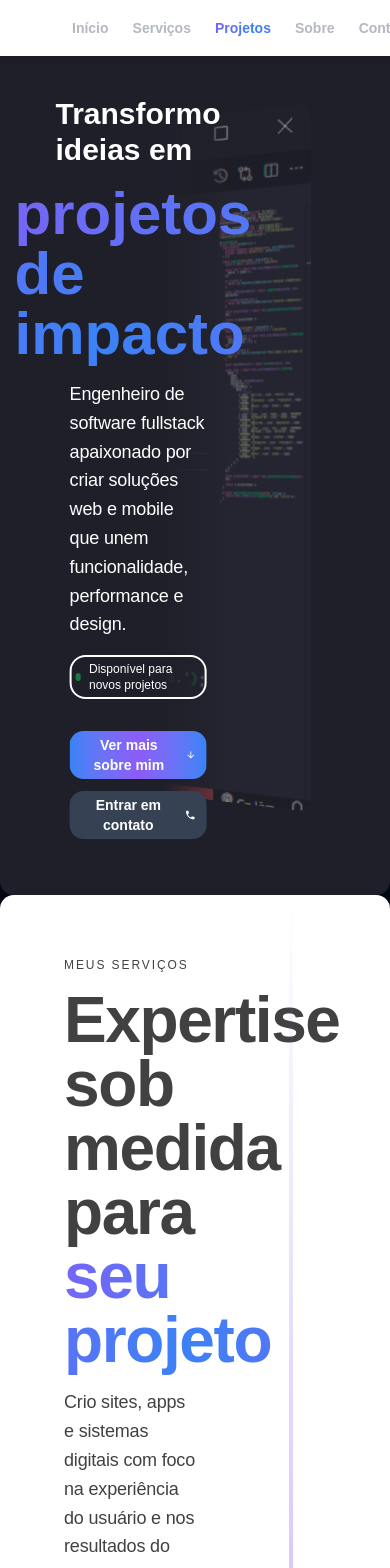
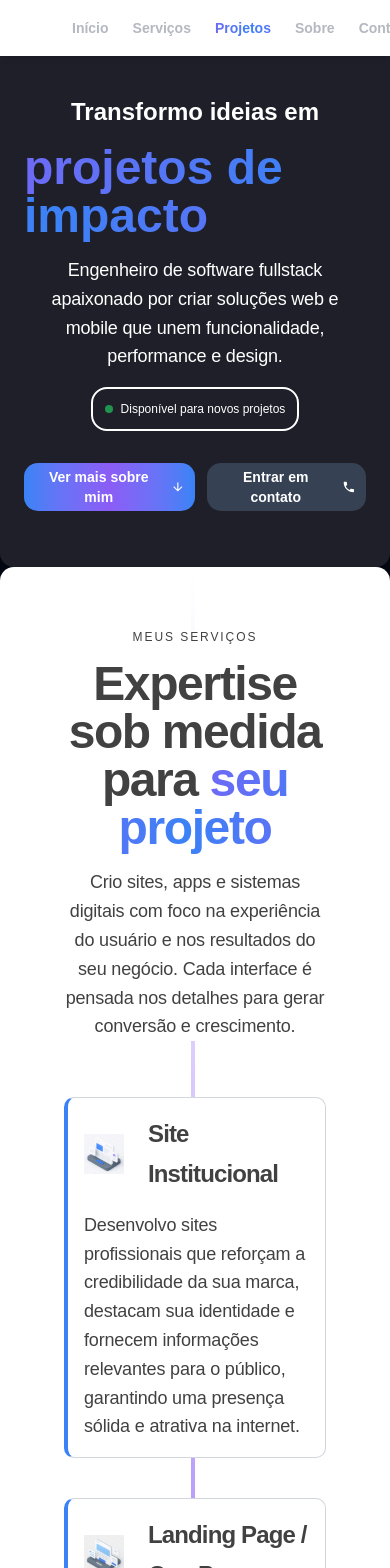
Before and after one commit to ArthurLelis/Portfolio, a Next.js app: page / in a window 390 px wide. Shown: the top 1568 px of the page. Built offline with nearby package versions, Linux system fonts and the light colour scheme.

Commit message:
update responsiveness

```diff
--- a/src/view/components/Button.tsx
+++ b/src/view/components/Button.tsx
@@ -10,7 +10,7 @@ interface ButtonProps extends ComponentProps<'button'> {
 }
 
 const button = tv({
-  base: 'flex items-center justify-center gap-2 cursor-pointer p-2 h-12 rounded-xl border-2 transition-all text-sm sm:text-base disabled:cursor-not-allowed font-semibold',
+  base: 'flex items-center justify-center gap-2 cursor-pointer p-2 h-12 rounded-xl border-2 transition-all text-sm 2xl:text-base disabled:cursor-not-allowed font-semibold',
   variants: {
     variant: {
       primary:
--- a/src/view/components/Typewriter.tsx
+++ b/src/view/components/Typewriter.tsx
@@ -2,16 +2,15 @@ import { useEffect, useState } from 'react';
 import { motion } from 'framer-motion';
 
 const words = [
-  "soluções criativas",
-  "projetos de impacto",
-  "produtos inteligentes",
-  "resultados reais",
+  'soluções criativas',
+  'projetos de impacto',
+  'resultados reais',
 ];
 
 export function Typewriter() {
   const [index, setIndex] = useState(0);
   const [typing, setTyping] = useState(true);
-  const [displayed, setDisplayed] = useState("");
+  const [displayed, setDisplayed] = useState('');
 
   useEffect(() => {
     let timeout: ReturnType<typeof setTimeout>
--- a/src/view/sections/Main.tsx
+++ b/src/view/sections/Main.tsx
@@ -20,24 +20,25 @@ export function Main() {
       className="relative w-full px-6 pt-24 pb-14 flex overflow-hidden rounded-b-xl bg-[#1E1F29]"
     >
       <div className="flex w-full">
-        <div className="relative left-1/3 -translate-x-1/2 z-10 flex flex-col items-center lg:items-start gap-4 w-2/5">
-          <h1 className="font-semibold text-white text-3xl">
+        <div className="relative left-1/2 [@media(min-width:831px)]:left-1/3 -translate-x-1/2 z-10 flex flex-col items-center [@media(min-width:831px)]:items-start gap-4 w-full [@media(min-width:831px)]:w-3/5 xl:w-2/5">
+          <h1 className="font-semibold text-white text-2xl 2xl:text-3xl">
             Transformo ideias em
           </h1>
 
-          <h2 className="font-semibold text-6xl">
+          {/* 518px */}
+          <h2 className="font-semibold text-5xl 2xl:text-6xl">
             <SpecialText>
               <Typewriter />
               <span className="animate-pulse">|</span>
             </SpecialText>
           </h2>
 
-          <p className="text-lg text-white tracking-[-0.18px] leading-[160%]">
+          <p className="text-lg text-white tracking-[-0.18px] leading-[160%] text-center [@media(min-width:831px)]:text-left">
             Engenheiro de software fullstack apaixonado por criar soluções web e mobile
             que unem funcionalidade, performance e design.
           </p>
 
-          <div className="flex items-center gap-2 p-1 border-2 border-white rounded-2xl sm:p-3">
+          <div className="flex items-center gap-2 p-3 border-2 border-white rounded-2xl">
             <div className="w-2 h-2 bg-online rounded-full animate-pulse transition-all sm:w-2.5 sm:h-2.5 blur-[0.7px]" />
 
             <p className="text-xs text-white">
@@ -45,7 +46,7 @@ export function Main() {
             </p>
           </div>
 
-          <div className="flex flex-col sm:flex-row gap-3 mt-4">
+          <div className="flex gap-3 mt-4">
             <a
               href="#about"
               onClick={() => {
@@ -75,7 +76,7 @@ export function Main() {
         </div>
 
         <div
-          className="absolute inset-0 top-5 pointer-events-none left-2/5 rounded-2xl"
+          className="absolute inset-0 top-5 pointer-events-none left-3/5 xl:left-1/2 rounded-2xl hidden [@media(min-width:831px)]:block"
           style={{
             backgroundImage: `url(${MainBanner.src})`,
             WebkitMaskImage: 'linear-gradient(90deg, rgba(0,0,0,0) 0%, rgba(0,0,0,0) 20%, rgba(0,0,0,0.71) 50%, rgba(0,0,0,1) 55%)',
--- a/src/view/sections/Services.tsx
+++ b/src/view/sections/Services.tsx
@@ -18,16 +18,16 @@ export function Services() {
         initial={{ height: 0, opacity: 0 }}
         animate={{ height: '100%', opacity: 1 }}
         transition={{ duration: 1.5, ease: 'easeInOut' }}
-        className="absolute right-1/4 w-1 bg-gradient-to-b from-[#3b82f6]/0 via-[#8b5cf6]/80 to-[#3b82f6]/0"
+        className="absolute right-1/2 md:right-1/6 [@media(min-width:831px)]:right-1/4 w-1 bg-gradient-to-b from-[#3b82f6]/0 via-[#8b5cf6]/80 to-[#3b82f6]/0"
       />
 
       <div className="p-14">
-        <div className="space-y-4 max-w-1/2">
+        <div className="relative z-10 bg-white flex flex-col gap-4 items-center md:items-start w-full md:max-w-3/4 [@media(min-width:831px)]:max-w-3/5">
           <p className="text-xs font-medium text-[#111111cc] tracking-[1.92px] uppercase leading-[13.2px]">
             Meus Serviços
           </p>
 
-          <h1 className="text-[64px] text-[#111111cc] font-semibold tracking-[-1.4px] leading-none">
+          <h1 className="text-5xl [@media(min-width:831px)]:text-[52px] 2xl:text-[64px] text-[#111111cc] font-semibold tracking-[-1.4px] leading-none text-center md:text-left">
             Expertise sob medida para{" "}
             <SpecialText
               className="font-semibold"
@@ -36,25 +36,25 @@ export function Services() {
             </SpecialText>
           </h1>
 
-          <p className="text-lg text-[#111111cc] tracking-[-0.18px] leading-[160%]">
+          <p className="text-lg text-[#111111cc] tracking-[-0.18px] leading-[160%] text-center md:text-left">
             Crio sites, apps e sistemas digitais com foco na experiência do usuário e nos resultados do seu negócio. Cada interface é pensada nos detalhes para gerar conversão e crescimento.
           </p>
         </div>
 
-        <div className="mt-14 grid grid-cols-1 md:grid-cols-2 gap-10">
+        <div className="mt-14 grid grid-cols-1 lg:grid-cols-2 gap-10">
           {services.map((service, index) => (
             <div
               key={index}
-              className="p-6 rounded-lg hover:shadow-lg transition relative border-1 border-gray-300 border-l-4 border-l-[#3b82f6] bg-white"
+              className="p-4 xl:p-6 rounded-lg hover:shadow-lg transition relative border-1 border-gray-300 border-l-4 border-l-[#3b82f6] bg-white"
             >
               <div className="flex items-center gap-6">
                 <Image
                   src={service.image}
                   alt={service.title}
-                  className="w-20 h-20 object-contain"
+                  className="w-10 h-10 xl:w-20 xl:h-20 object-contain"
                 />
 
-                <h3 className="text-[28px] font-semibold text-[#111111cc] tracking-[-0.864px] leading-[40.32px]">
+                <h3 className="text-2xl 2xl:text-3xl font-semibold text-[#111111cc] tracking-[-0.864px] leading-[40.32px]">
                   {service.title}
                 </h3>
               </div>
```
